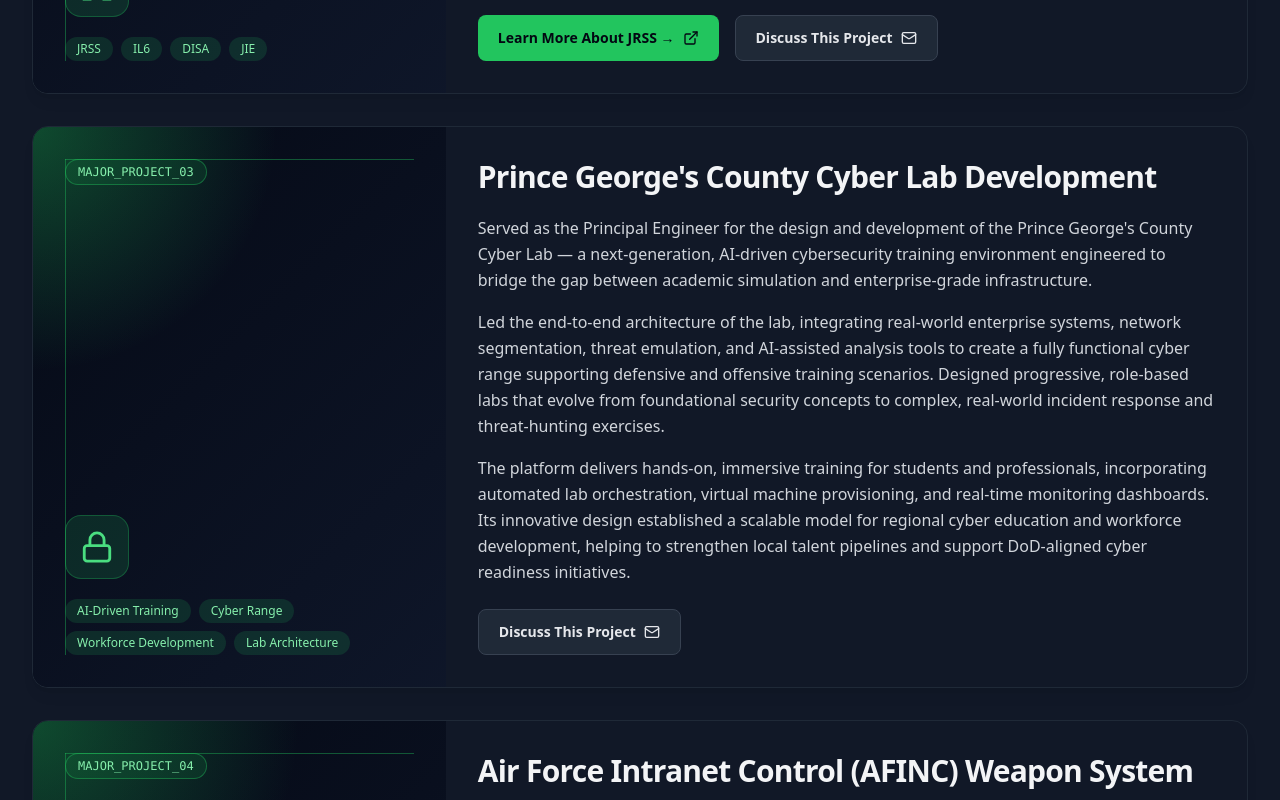
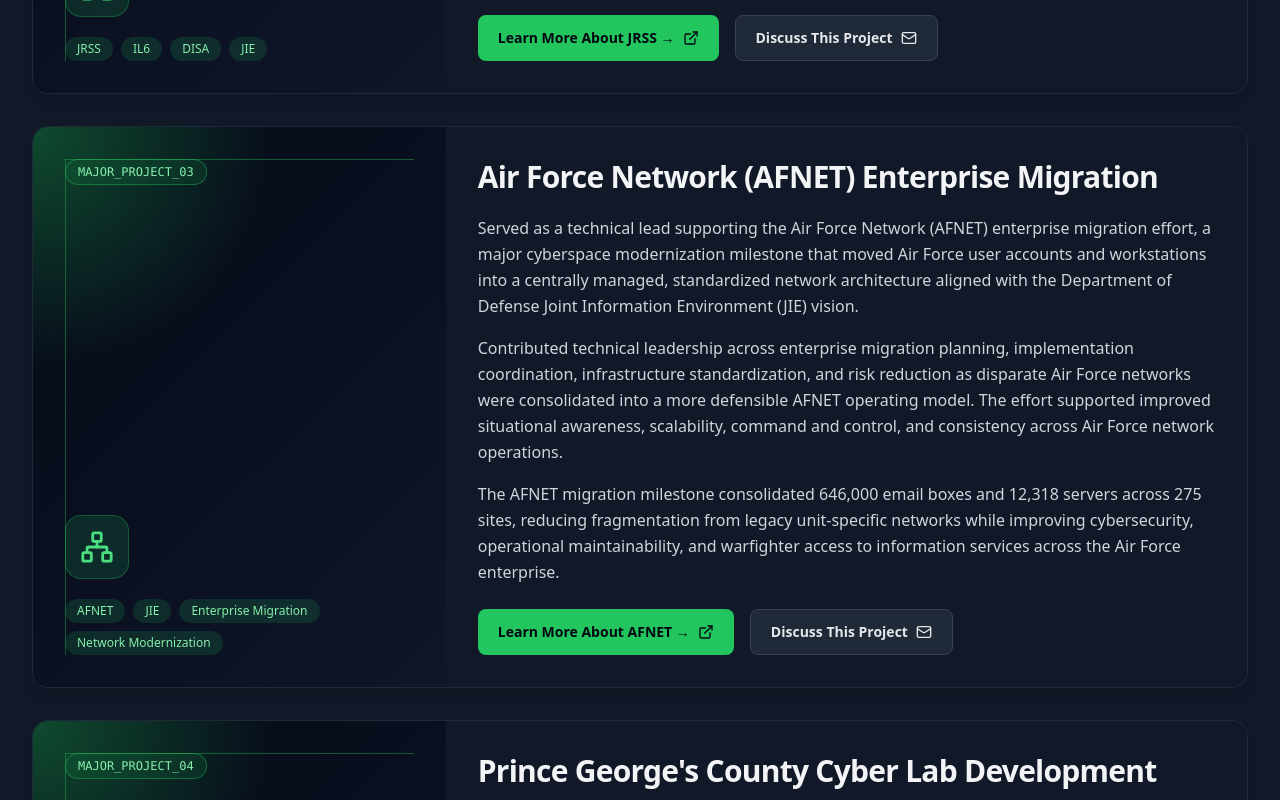
Before and after one commit to ebarlowjr2/cyber-engineer, a React (Vite) app: page /major-projects in a window 1280 px wide. Shown: the part 1680-2480 px from the top of the page. Built offline with nearby package versions, Linux system fonts and the light colour scheme.

Commit message:
Add AFNET migration major project

```diff
--- a/src/data/portfolio.ts
+++ b/src/data/portfolio.ts
@@ -80,6 +80,18 @@
     linkLabel: 'Learn More About JRSS →',
   },
   {
+    title: 'Air Force Network (AFNET) Enterprise Migration',
+    icon: Network,
+    summary: [
+      'Served as a technical lead supporting the Air Force Network (AFNET) enterprise migration effort, a major cyberspace modernization milestone that moved Air Force user accounts and workstations into a centrally managed, standardized network architecture aligned with the Department of Defense Joint Information Environment (JIE) vision.',
+      'Contributed technical leadership across enterprise migration planning, implementation coordination, infrastructure standardization, and risk reduction as disparate Air Force networks were consolidated into a more defensible AFNET operating model. The effort supported improved situational awareness, scalability, command and control, and consistency across Air Force network operations.',
+      'The AFNET migration milestone consolidated 646,000 email boxes and 12,318 servers across 275 sites, reducing fragmentation from legacy unit-specific networks while improving cybersecurity, operational maintainability, and warfighter access to information services across the Air Force enterprise.',
+    ],
+    tags: ['AFNET', 'JIE', 'Enterprise Migration', 'Network Modernization'],
+    link: 'https://www.af.mil/News/Article-Display/Article/475200/cyberspace-milestone-reached-for-air-force-network/',
+    linkLabel: 'Learn More About AFNET →',
+  },
+  {
     title: "Prince George's County Cyber Lab Development",
     icon: Lock,
     summary: [
```
